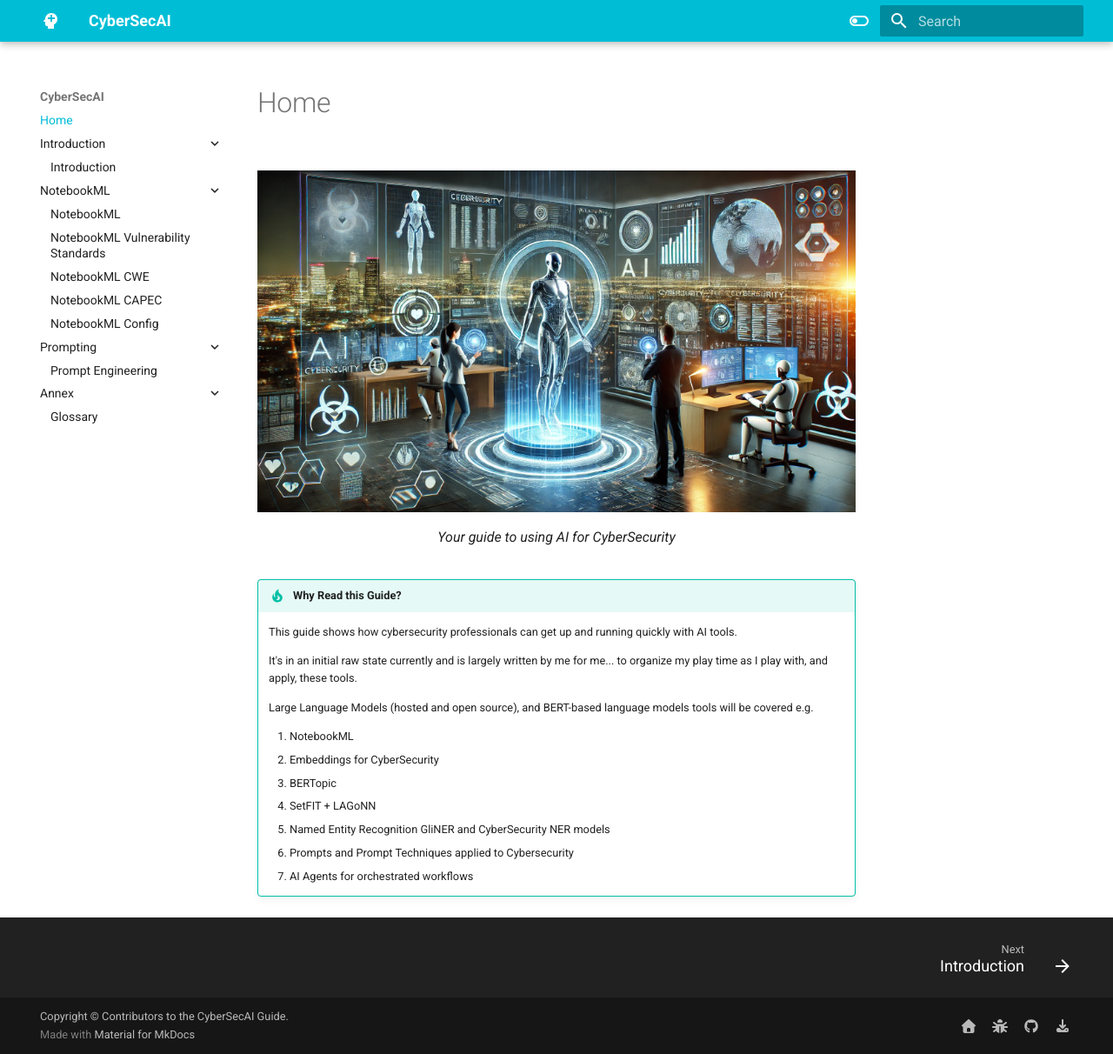
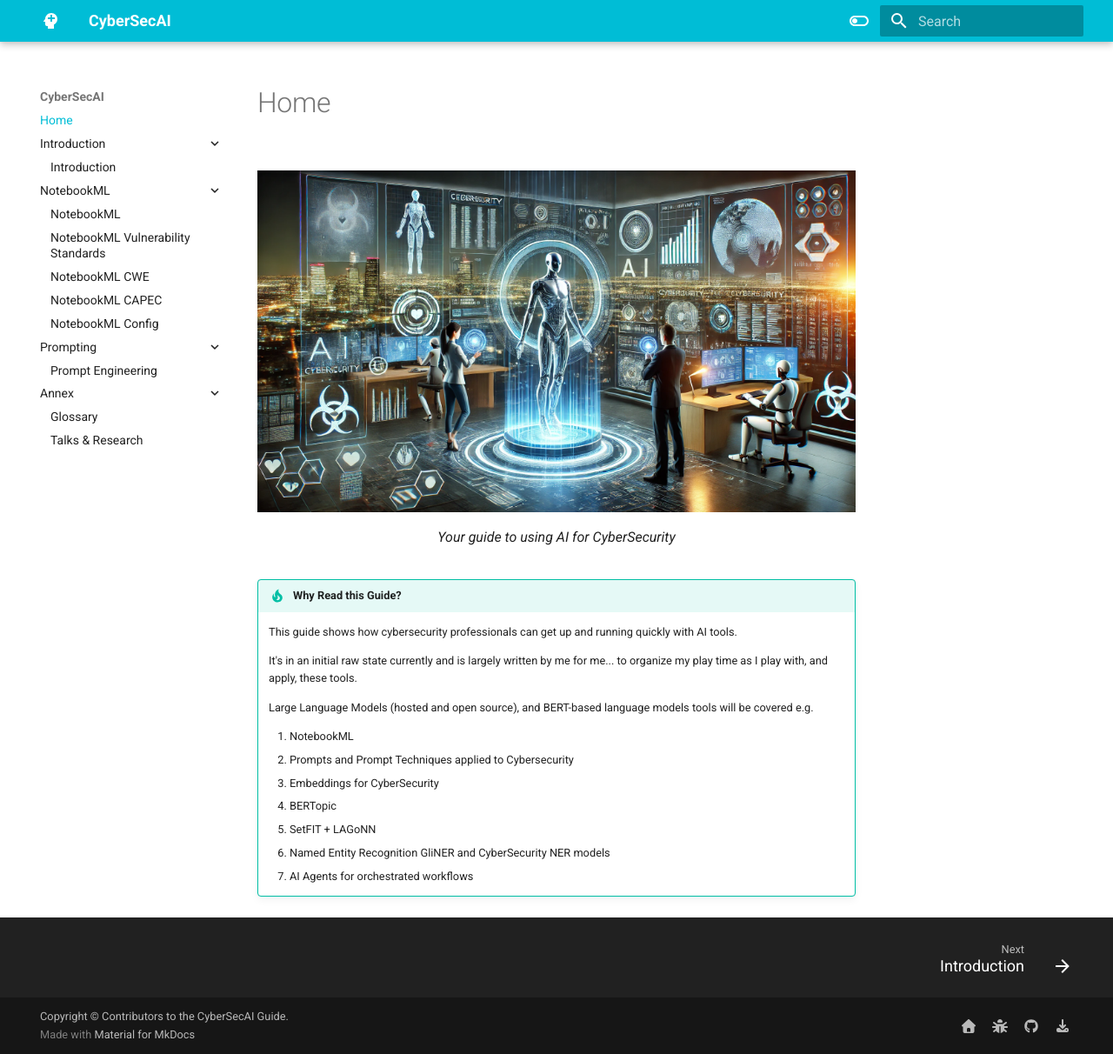
Before and after one commit to CyberSecAI/CyberSecAI.github.io, an MkDocs documentation site: the page built from docs/index.md, in a window 1280 px wide and 1212 px high. Shown: the whole window at 87% size. Built offline with MkDocs 1.6.1 and Material for MkDocs 9.7.7, drawn with Linux system fonts in a browser that asks for light colours; comment, search, counter and statistics services are not loaded.

Commit message:
research

```diff
--- a/docs/index.md
+++ b/docs/index.md
@@ -11,9 +11,9 @@
     Large Language Models (hosted and open source), and BERT-based language models tools will be covered e.g.
 
     1. NotebookML
-    2. Embeddings for CyberSecurity
-    3. BERTopic
-    4. SetFIT + LAGoNN
-    5. Named Entity Recognition GliNER and CyberSecurity NER models
-    6. Prompts and Prompt Techniques applied to Cybersecurity
+    2. Prompts and Prompt Techniques applied to Cybersecurity
+    3. Embeddings for CyberSecurity
+    4. BERTopic
+    5. SetFIT + LAGoNN
+    6. Named Entity Recognition GliNER and CyberSecurity NER models
     7. AI Agents for orchestrated workflows
--- a/mkdocs.yml
+++ b/mkdocs.yml
@@ -17,8 +17,7 @@ nav:
     - Prompt Engineering: prompt_engineering/prompt_engineering.md
   - Annex:
     - Glossary: annex/Glossary.md
-
-
+    - Talks & Research: research/research.md
 
 theme:
   name: material
```
Also changed, not shown: docs/research/research.md (added, +10 -0 lines).
